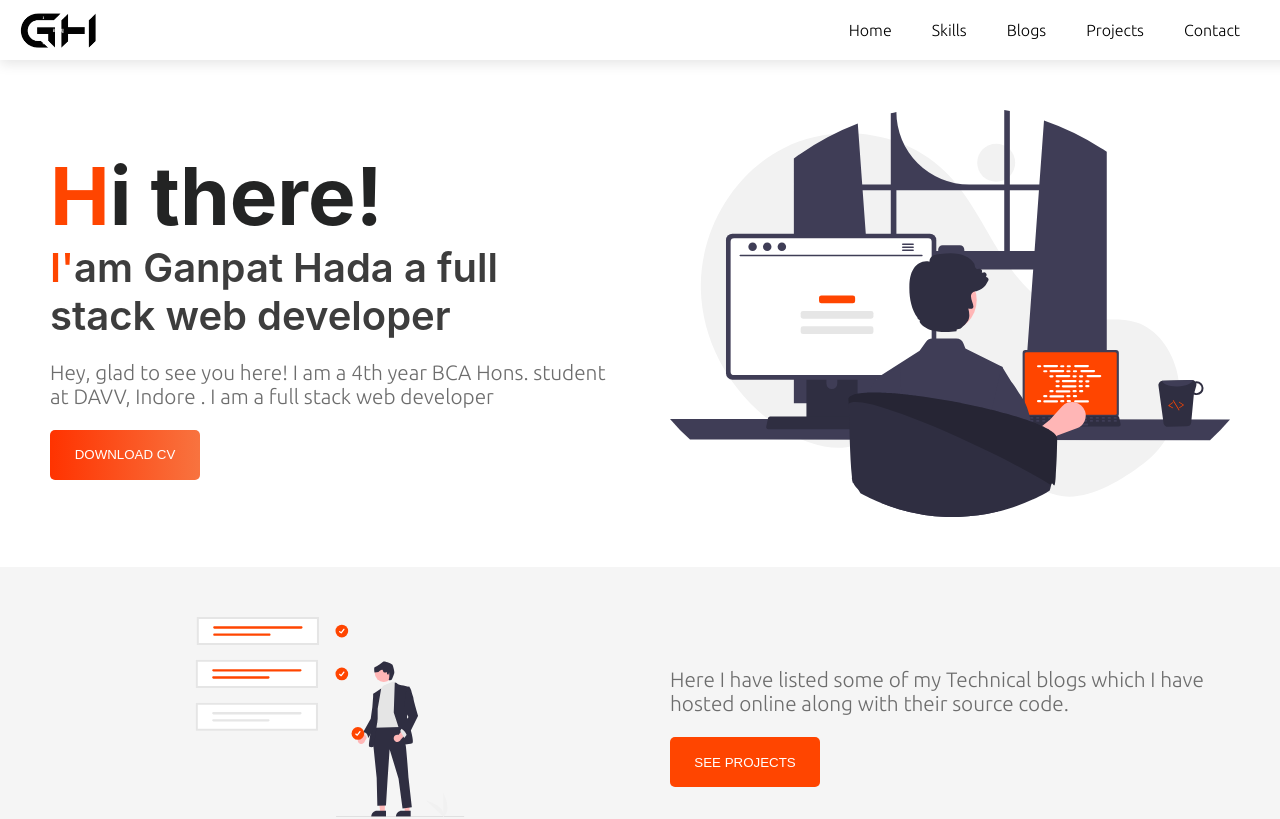
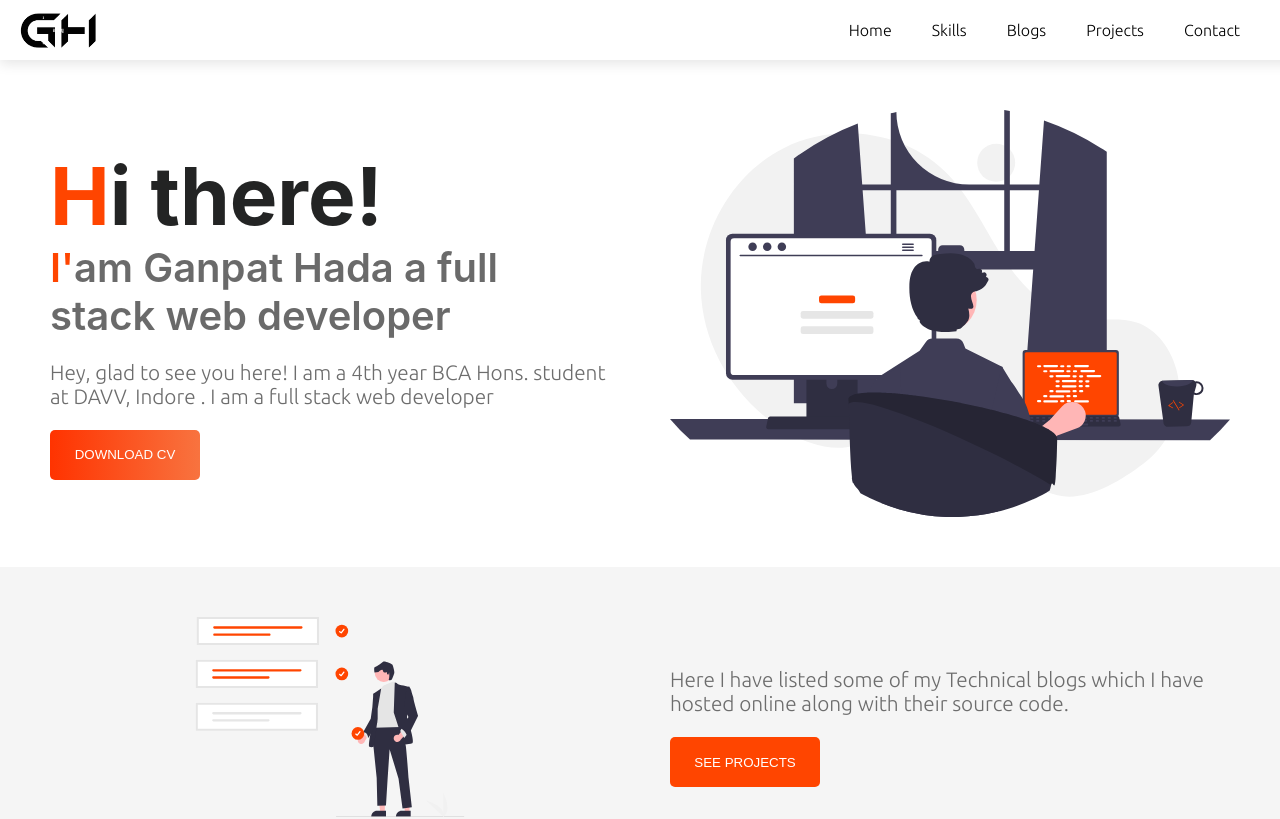
Before and after one commit to GanpatHada/ganpathada-portfolio, a React (Create React App) app: page / in a window 1280 px wide. Shown: the top 819 px of the page. Built offline with nearby package versions, Linux system fonts and the light colour scheme; a web font is replaced by a local one.

Commit message:
improve btn

```diff
--- a/src/App.css
+++ b/src/App.css
@@ -158,7 +158,7 @@ main h2{
   font-size: 2.5rem;
   margin: 0px;
   line-height: 3rem;
-  color: #3d3d3d;
+  color: #3d3d3dc4;
   font-weight: 600;
 }
 main h2::first-letter{
```
